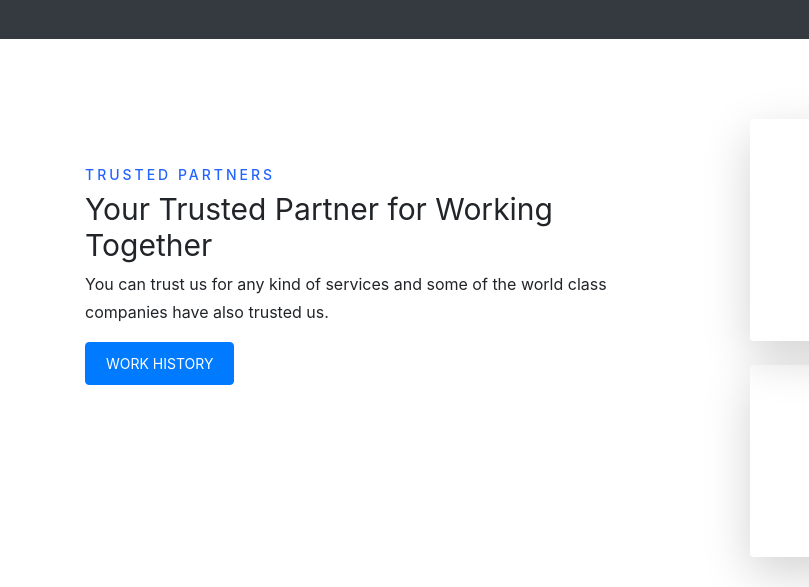
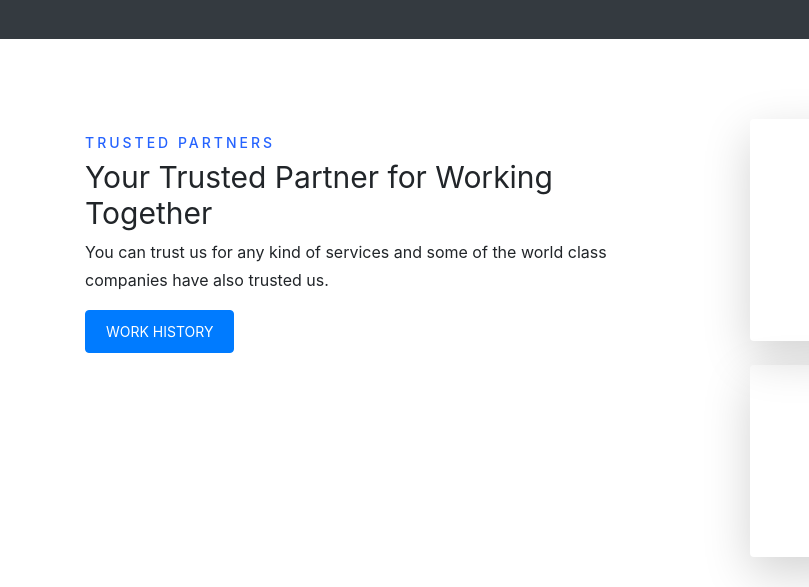
Before and after one commit to zobaerahmed/BootstrapLayoutProject, a plain HTML site: page index.html in a window 1280 px wide. Shown: the part 1040-1627 px from the top of the page, 0-809 px from the left. Drawn offline with Linux system fonts and the light colour scheme.

Commit message:
Update index.html

```diff
--- a/index.html
+++ b/index.html
@@ -137,7 +137,7 @@
     <section class="partners-section">
         <div class="container">
             <div class="row justify-content-between">
-                <div class="col-lg-6 mt-5 mb-5">
+                <div class="col-lg-6 mt-3 mb-5">
                     <h6>Trusted Partners</h6>
                     <h1>Your Trusted Partner for Working Together</h1>
                     <p>You can trust us for any kind of services and some of the world class companies have also trusted us.</p>
```
